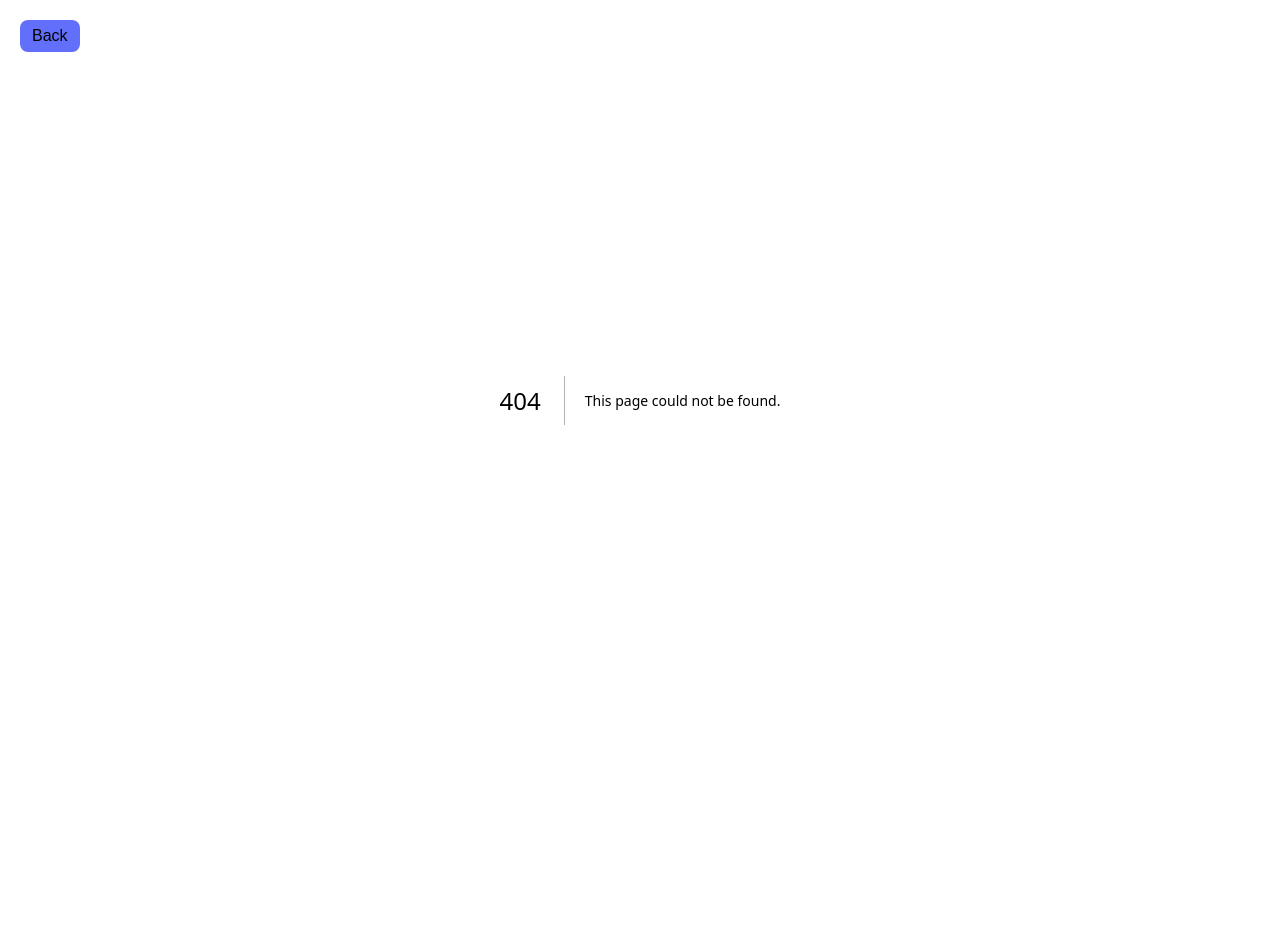
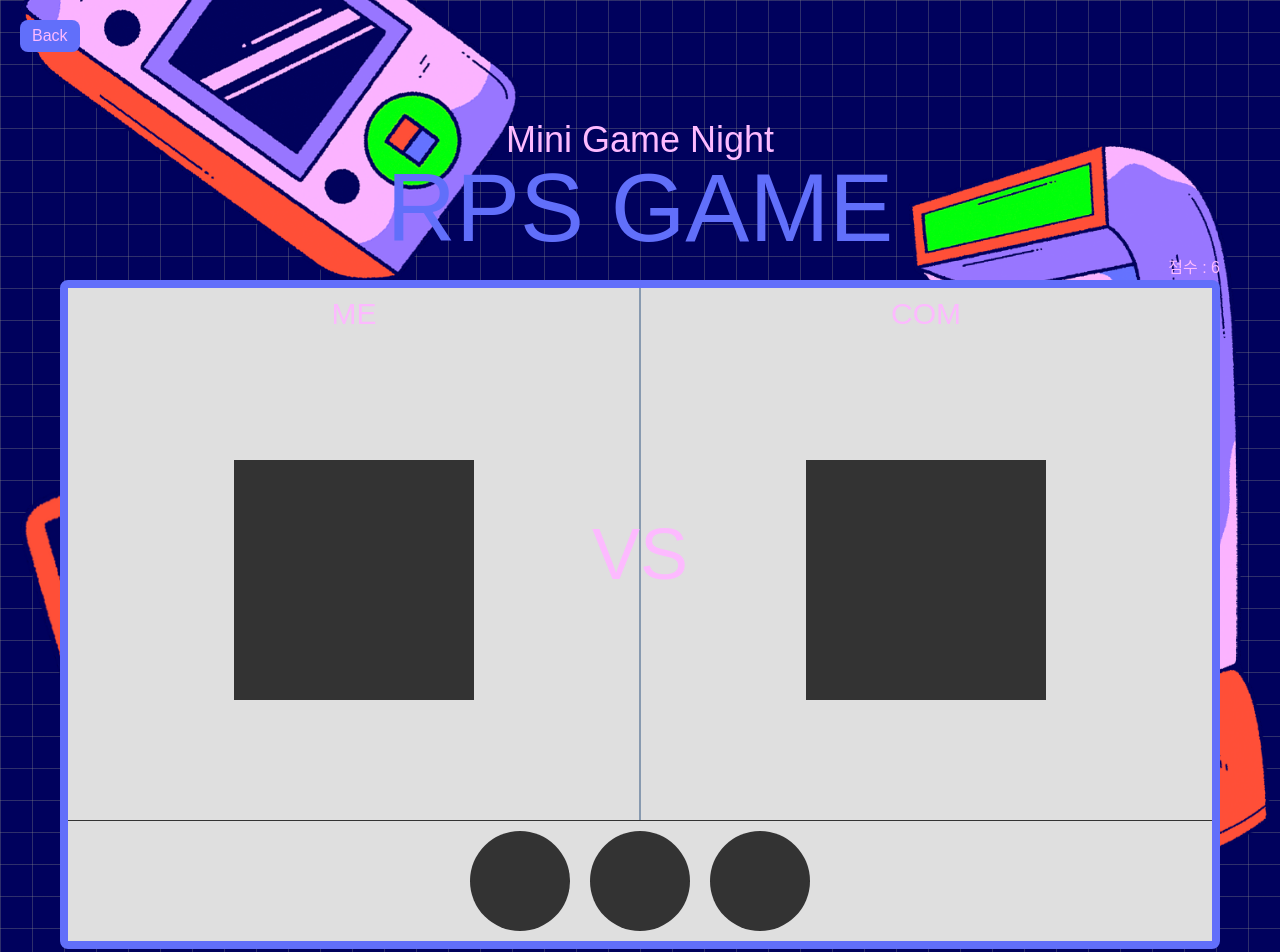
Before and after one commit to JinWan0823/game-project, a Next.js app: page /rpsgame in a window 1280 px wide. Before the commit this address had no page. Shown: the top 952 px of the page. Before the commit the page ends 800 px from the top, so only its background shows below. Built offline with nearby package versions, Linux system fonts and the light colour scheme; a web font is replaced by a local one.

Commit message:
💄 rpsgame ui 제작

```diff
--- a/src/_components/ListCard.tsx
+++ b/src/_components/ListCard.tsx
@@ -23,6 +23,8 @@ export default function ListCard({ game }: GameProps) {
     setRotation({ x: 0, y: 0 });
   };
 
+  const myScore = window.localStorage.getItem('Apple Game');
+
   return (
     <li
       className="p-[12px] bg-white rounded-lg shadow-[5px_5px_15px_rgba(0,0,0,0.2),inset_-2px_-2px_5px_rgba(0,0,0,0.1)] border border-gray-200 transition-all duration-300 hover:border-gray-300"
@@ -33,7 +35,7 @@ export default function ListCard({ game }: GameProps) {
       onMouseMove={handleMouseMove}
       onMouseLeave={handleMouseLeave}
     >
-      <Link href="/applegame">
+      <Link href={`/${game.split(' ').join('').toLowerCase()}`}>
         <figure className="w-full h-[220px] bg-[#333] overflow-hidden rounded-lg relative">
           <Image
             className="absolute top-1/2 left-1/2 w-[600px] h-[300px] object-cover"
@@ -51,7 +53,7 @@ export default function ListCard({ game }: GameProps) {
         <div className="p-[4px]">
           <h2 className="text-xl point mb-[4px]">{game}</h2>
           <p className="text-[#333]">Best Score : 10,000</p>
-          <p className="text-[#333]">My Score : 600 </p>
+          <p className="text-[#333]">My Score : {myScore} </p>
         </div>
       </Link>
     </li>
--- a/src/app/(route)/applegame/page.tsx
+++ b/src/app/(route)/applegame/page.tsx
@@ -13,7 +13,7 @@ import TitleWrap from '@/_components/common/TitleWrap';
 export default function AppleGame() {
   const [gameStart, setGameStart] = useState(false);
   const [gameFinish, setGameFinish] = useState(false);
-  const [timeLeft, setTimeLeft] = useState(10);
+  const [timeLeft, setTimeLeft] = useState(120);
   const [score, setScore] = useState(0);
 
   const handleGameStart = () => {
@@ -24,7 +24,7 @@ export default function AppleGame() {
   const handleResetGame = () => {
     setGameStart(false);
     setGameFinish(false);
-    setTimeLeft(10);
+    setTimeLeft(120);
     setScore(0);
   };
 
@@ -36,10 +36,10 @@ export default function AppleGame() {
 
     setScore((prevScore) => {
       const finalScore = prevScore;
-      const bestScore = Number(window.localStorage.getItem('appleGame')) || 0;
+      const bestScore = Number(window.localStorage.getItem('Apple Game')) || 0;
 
       if (finalScore > bestScore) {
-        window.localStorage.setItem('appleGame', String(finalScore));
+        window.localStorage.setItem('Apple Game', String(finalScore));
       }
       return finalScore;
     });
@@ -48,7 +48,7 @@ export default function AppleGame() {
   useEffect(() => {
     if (!gameStart || gameFinish) return undefined; // 게임이 시작되지 않으면 실행 안 함
 
-    setTimeLeft(10); // 게임 시작 시 시간 초기화
+    setTimeLeft(120); // 게임 시작 시 시간 초기화
     setGameFinish(false); // 게임 종료 화면 초기화
 
     const timer = setInterval(() => {
--- a/src/app/(route)/gamelist/page.tsx
+++ b/src/app/(route)/gamelist/page.tsx
@@ -10,10 +10,7 @@ export default function GameList() {
 
         <ul className="grid grid-cols-3 gap-6 mt-[36px]">
           <ListCard game="Apple Game" />
-          <ListCard game="Apple Game" />
-          <ListCard game="Apple Game" />
-          <ListCard game="Apple Game" />
-          <ListCard game="Apple Game" />
+          <ListCard game="Rps Game" />
         </ul>
       </section>
       <CommonBg />
--- /dev/null
+++ b/src/app/(route)/rpsgame/page.tsx
@@ -0,0 +1,42 @@
+import CommonBg from '@/_components/common/CommonBg';
+import TitleWrap from '@/_components/common/TitleWrap';
+
+export default function RpsGame() {
+  return (
+    <main className="inner w-[1240px] py-[120px] mx-auto flex items-center justify-center">
+      <section className="z-[9999]">
+        <TitleWrap title="RPS GAME" />
+        <p className="text-right">
+          <span className="ml-[10px]">점수 : 6</span>
+        </p>
+        <div className="w-[1160px] h-auto bg-[#dfdfdf] rounded-lg border-8 border-[--pointcolor] relative">
+          <div className="w-full flex relative border-b-[1px] border-[#333]">
+            <div className="left w-[50%]">
+              <p className="text-center p-2 text-3xl">ME</p>
+              <div className="img-wrap flex justify-center items-center h-[480px]">
+                <div className="img w-[240px] h-[240px] bg-[#333]" />
+              </div>
+            </div>
+            <div className="left w-[50%]">
+              <p className="text-center p-2 text-3xl">COM</p>
+              <div className="img-wrap flex justify-center items-center h-[480px]">
+                <div className="img w-[240px] h-[240px] bg-[#333]" />
+              </div>
+            </div>
+            <div className="absolute w-[1px] h-[100%] bg-[#335782] top-0 left-1/2 translate-x-[-50%] flex items-center justify-center">
+              <span className="text-7xl">VS</span>
+            </div>
+          </div>
+          <div className="option-bar p-[10px]">
+            <ul className="flex justify-center items-center">
+              <li className="w-[100px] mx-[10px] h-[100px] rounded-full bg-[#333]" />
+              <li className="w-[100px] mx-[10px] h-[100px] rounded-full bg-[#333]" />
+              <li className="w-[100px] mx-[10px] h-[100px] rounded-full bg-[#333]" />
+            </ul>
+          </div>
+        </div>
+      </section>
+      <CommonBg />
+    </main>
+  );
+}
```
